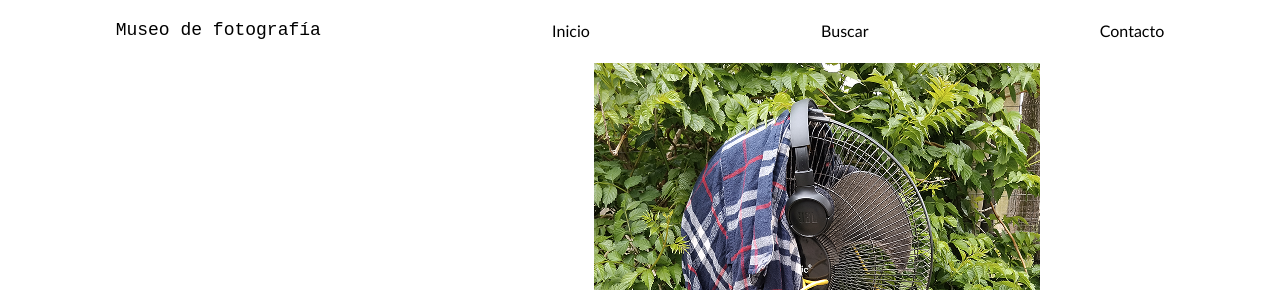
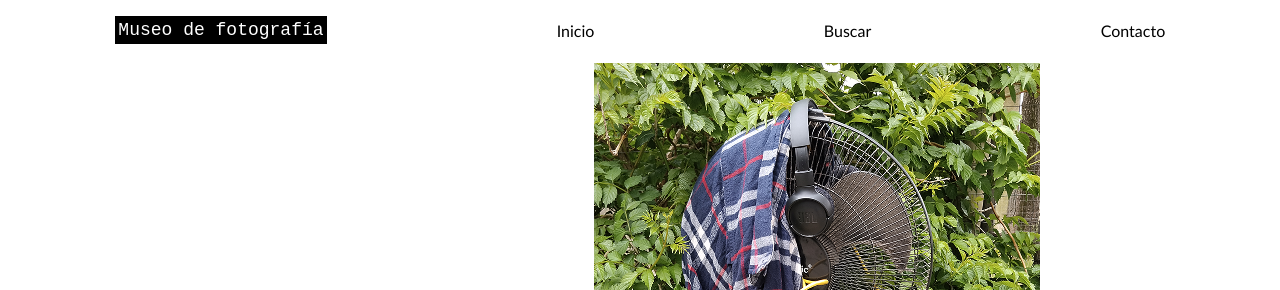
Before and after one commit to brunasosa/tecnodespojos, a plain HTML site: page index.html in a window 1280 px wide. Shown: the top 290 px of the page. Drawn offline with Linux system fonts and the light colour scheme.

Commit message:
Update style.css

```diff
--- a/style.css
+++ b/style.css
@@ -63,6 +63,7 @@ main {
 
 .cards p {
     width: 220px;
+
 }
 
 nav {
@@ -70,6 +71,7 @@ nav {
 }
 footer{
   height: 300px;
+  max-width: 600px;
 }
 
 nav, footer{
@@ -82,6 +84,9 @@ nav, footer{
 nav p, footer p {
     font-family: 'Courier New', Courier, monospace;
     font-size: large;
+        color: white;
+    background-color: black;
+    padding: 0.2em;
 }
 
 nav a, footer a{
```
